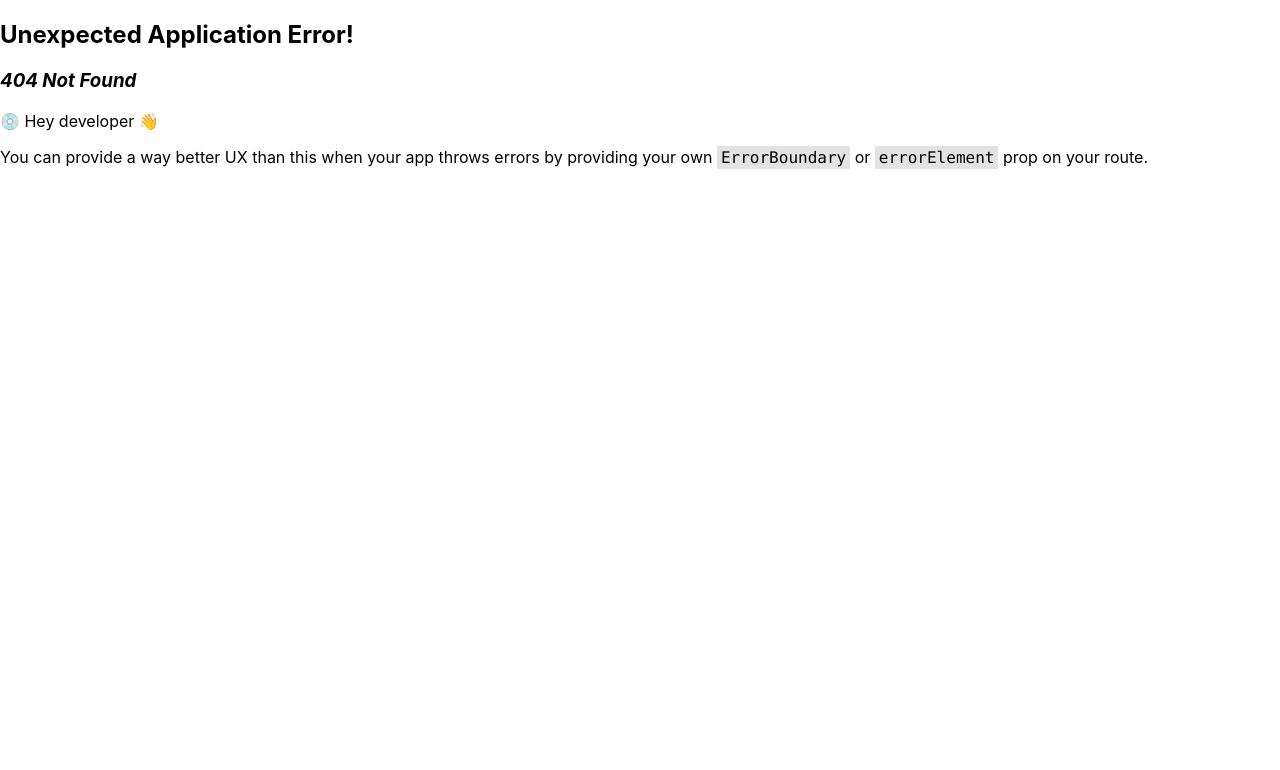
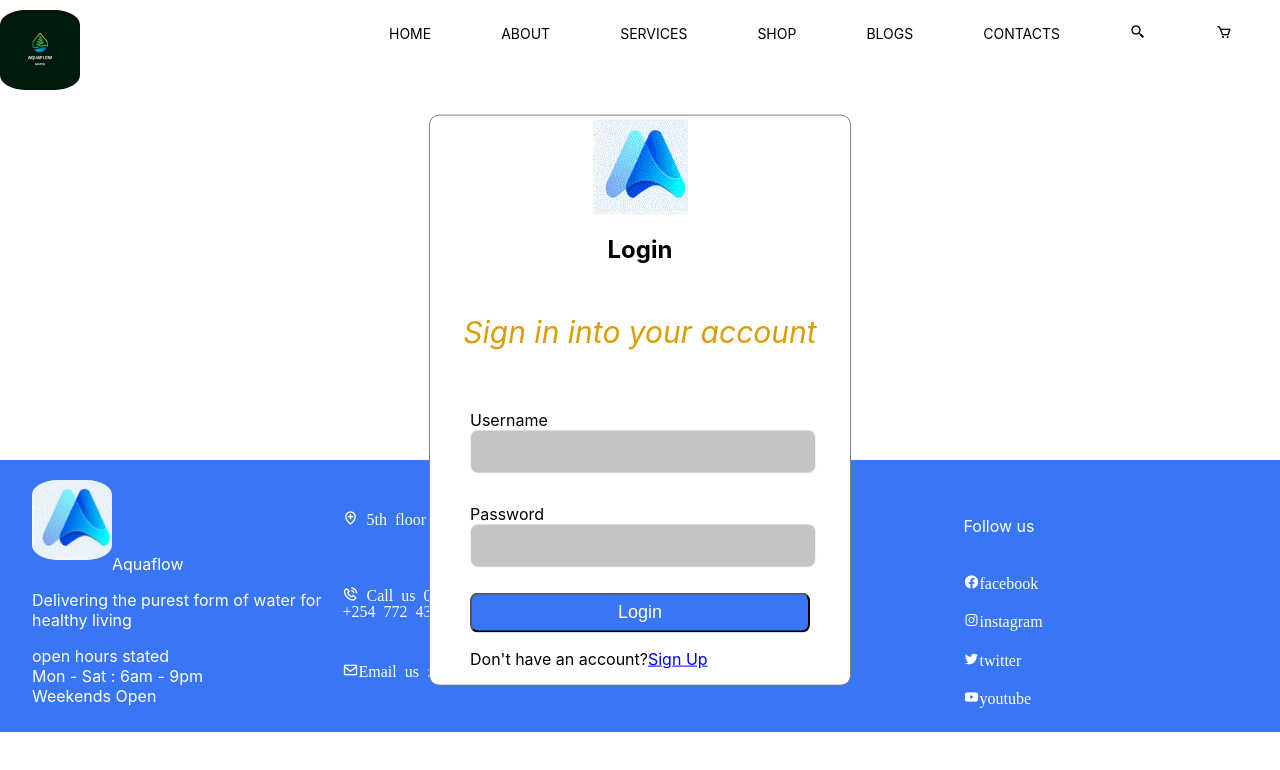
Before and after one commit to jaysonalfie/Aquaflow-Project, a React (Create React App) app: page /login in a window 1280 px wide. Before the commit this address had no page. Shown: the top 770 px of the page. Built offline with nearby package versions, Linux system fonts and the light colour scheme.

Commit message:
created login form

```diff
--- a/src/App.js
+++ b/src/App.js
@@ -4,6 +4,8 @@ import HomePage from "./pages/HomePage";
 import MainLayout from "./layouts/MainLayout";
 import AboutPage from "./pages/AboutPage";
 import ShopsPage from "./pages/ShopsPage";
+import LoginPage from "./pages/LoginPage";
+import SignupPage from "./pages/SignupPage";
 
 //creating react router for the elements in the application
 const router = createBrowserRouter(
@@ -13,6 +15,8 @@ const router = createBrowserRouter(
     <Route index element={<HomePage/>}/>
     <Route path="/about" element={<AboutPage/>}/>
     <Route path="/shop" element={<ShopsPage/>}/>
+    <Route path="/login" element={<LoginPage/>}/>
+    <Route path="/signup" element={<SignupPage/>}/>
   </Route>
 )
 )
--- a/src/components/Shop.js
+++ b/src/components/Shop.js
@@ -105,9 +105,22 @@ const Shop = (props) => {
               productInfo="20 litre bottle"
              />
           </div>
-        </div>
+          <div className='squares'>
+         <div>
+            <canvas className='square1'></canvas>
+         </div>
+         <div>
+            <canvas className='square1'></canvas>
+         </div>
+         <div>
+            <canvas className='square1'></canvas>
          </div>
        </div>
+        </div>
+
+         </div>
+       </div>
+
 
 
     </div>
--- a/src/components/about/style2.css
+++ b/src/components/about/style2.css
@@ -1,15 +1,14 @@
 /* hero css */
-.hero-wrapper{
+.hero-wrapper {
   display: grid;
   grid-template-columns: 1fr 1fr;
 }
 
-
-.water_section img{
-    height:600px;
+.water_section img {
+  height: 600px;
   width: 638px;
 }
-.water_section{
+.water_section {
   height: 630px;
   width: 645px;
 }
@@ -20,7 +19,7 @@
   font-style: italic;
 }
 
-  .water_sectiondet{
+.water_sectiondet {
   margin-top: 55px;
   width: 70%;
   margin-left: 45px;
@@ -31,11 +30,11 @@
   line-height: 1;
   margin-bottom: 45px;
 }
-  .details1{
+.details1 {
   font-size: 18px;
   font-weight: 60px;
 }
-.btn6{
+.btn6 {
   background-color: #3876f5;
   color: #38eaff;
   margin-right: 25px;
@@ -45,11 +44,11 @@
 }
 
 /* hero2 */
-.hero2_wrapper{
+.hero2_wrapper {
   margin-top: 125px;
   padding: 10px;
 }
-.trust-columns{
+.trust-columns {
   margin-top: 35px;
   display: flex;
   flex-direction: row;
@@ -59,33 +58,33 @@
   padding: 7px;
   border-radius: 8px;
 }
-.heading2{
+.heading2 {
   text-align: center;
 }
-.trust-columns img{
+.trust-columns img {
   width: 80%;
   border-radius: 8px;
 }
-.waterlevel{
+.waterlevel {
   height: 210px;
   width: 210px;
 }
 
 /* hero3 */
-.hero3-wrapper{
+.hero3-wrapper {
   margin-top: 125px;
   padding: 15px;
 }
-.team_columns{
+.team_columns {
   display: flex;
   flex-direction: row;
   gap: 1em;
 }
-.team_columns img{
+.team_columns img {
   border-radius: 10px;
 }
 /* HeroBottom */
-.heroBottom_wrapper{
+.heroBottom_wrapper {
   display: grid;
   grid-template-columns: 1fr 1fr;
   height: 525px;
@@ -94,59 +93,57 @@ width: 210px;
   margin-top: 65px;
   margin-left: 75px;
 }
-.right img{
+.right img {
   height: 80%;
 }
-.leftSide{
+.leftSide {
   display: flex;
   flex-direction: column;
 }
-.details{
+.details {
   font-size: 20px;
   font-weight: 7px;
 }
 
 /* shop page
 shop card */
-.Card_wrapper{
+.Card_wrapper {
   border: 2px solid;
-  border-width:40%;
+  border-width: 40%;
   border-radius: 8px;
   border-color: gray;
   width: 320px;
   height: 580px;
-  ;
 }
-.shoplogo{
+.shoplogo {
   border-radius: 50%;
-  width:60px;
+  width: 60px;
   height: 60px;
 }
-.shophead{
+.shophead {
   display: flex;
   flex-direction: row;
 }
-.shop_span{
+.shop_span {
   display: grid;
   grid-template-columns: 1fr 1fr;
   gap: 1em;
 }
-.shopproduct{
+.shopproduct {
   margin-top: 45px;
   padding: 10px;
-
 }
-.shopproduct img{
+.shopproduct img {
   display: block;
   width: 238px;
   height: 295px;
 }
-.productspan{
+.productspan {
   padding: 0 20px 20px 20px;
   margin-left: 49px;
 }
 
-.btn7{
+.btn7 {
   background-color: #3876f5;
   color: #38eaff;
   margin-left: 39px;
@@ -155,18 +152,18 @@ margin-left: 49px;
   font-size: 15px;
 }
 
-.cardsColumn{
+.cardsColumn {
   display: flex;
   flex-direction: row;
   justify-content: space-between;
   margin-bottom: 75px;
   margin-top: 85px;
 }
-.menu_products{
+.menu_products {
   display: grid;
   grid-template-columns: 15em auto;
 }
-.right-bar{
+.right-bar {
   display: flex;
   flex-direction: column;
   gap: 0.3rem;
@@ -174,15 +171,15 @@ margin-left: 49px;
   margin: 0.4rem;
   margin-top: 2rem;
 }
-.menu{
+.menu {
   display: flex;
   flex-direction: row;
   justify-content: space-evenly;
   border: solid gray 1px;
-  border-radius: .3rem;
+  border-radius: 0.3rem;
 }
 /* sidebar */
-.filtersidebar{
+.filtersidebar {
   position: sticky;
   left: 0;
   border: solid grey 1px;
@@ -193,69 +190,147 @@ margin-left: 49px;
   padding: 0.4rem;
   margin-right: 1.4rem;
   margin-top: 2.4rem;
-
 }
-.shop img{
+.shop img {
   border-radius: 50%;
-  width:60px;
+  width: 60px;
   height: 60px;
 }
-.pdet{
-  color:#3876f5;
+.pdet {
+  color: #3876f5;
 }
-.btn9{
+.btn9 {
   margin-left: 39px;
   padding: 15px 30px;
   background-color: white;
   border-color: #3876f5;
-  border-radius:0.3rem;
-  color:#3876f5;
+  border-radius: 0.3rem;
+  color: #3876f5;
 }
-.shop{
+.shop {
   display: flex;
   flex-direction: row;
   gap: 0.3rem;
   border: solid gray 1px;
   border-radius: 0.3rem;
-  background: #E0EDEF;
+  background: #e0edef;
 }
-.filtercardwrapper{
+.filtercardwrapper {
   position: sticky;
   left: 0;
   display: flex;
   flex-direction: column;
-  gap:0.4rem;
+  gap: 0.4rem;
   border: solid grey 1px;
   border-radius: 1.3rem;
   margin-top: 45px;
   padding: 0.4rem;
 }
-.rectangle{
+.rectangle {
   width: 190px;
-  height:10px;
+  height: 10px;
   border: solid black 1px;
   border-radius: 5px;
-  background: #4E75C7;
-  color: #4E75C7;
+  background: #4e75c7;
+  color: #4e75c7;
 }
 /* tagfilter */
-.tags_wrapper{
+.tags_wrapper {
   border: solid gray 1px;
   padding: 0.4rem;
   margin-top: 45px;
   border-radius: 1.3rem;
-
 }
-.tags{
+.tags {
   display: grid;
   grid-template-columns: 1fr 1fr;
   gap: 1em;
-  padding:px;
+  padding: px;
 }
-.tag1{
+.tag1 {
   padding: 12px 25px;
   border: solid gray 1px;
   border-radius: 0.3rem;
   padding-right: 2px;
-  background:#E0EDEF ;
+  background: #e0edef;
 }
+.squares {
+  display: flex;
+  flex-direction: row;
+  justify-content: space-evenly;
+}
+.square1 {
+  width: 80px;
+  height: 80px;
+  border: solid 1px gray;
+  border-radius: 25px;
+}
+
+/* loginform */
+.form_wrapper {
+  position: absolute;
+  top: 50%;
+  left: 50%;
+  transform: translate(-50%, -50%);
+  width: 420px;
+  background: white;
+  border-radius: 10px;
+  border: 1px solid gray;
+}
+.logo3 {
+  padding-top: 4px;
+  height: 95px;
+  width: 95px;
+  border-radius: 2px;
+}
+.form-header {
+  display: flex;
+  flex-direction: column;
+  align-items: center;
+  justify-content: center;
+}
+.form-header h2 {
+  text-align: center;
+}
+.form_wrapper .form {
+  padding: 0 40px;
+  box-sizing: border-box;
+
+}
+
+.form .text {
+  position: relative;
+  margin: 30px 0;
+}
+.form label {
+  display: flex;
+  flex-direction: column;
+  gap:auto  ;
+}
+
+input {
+  width: 100%;
+  height:40px;
+  border: 1px solid;
+  background: #C4C4C4;
+  border-radius: 8px;
+  font-size: 14px;
+  color: #e9f4fb;
+
+}
+.buttondiv{
+  margin-top: 25px;
+}
+.btn10{
+  width: 100%;
+  height: 40px;
+  border-radius: 8px;
+  background: #3876F5;
+  color: white;
+  font-size: 18px;
+
+}
+.signdet{
+  display: flex;
+  flex-direction: column;
+}
--- /dev/null
+++ b/src/components/login/Login.js
@@ -0,0 +1,47 @@
+import React from "react";
+import logo from "../../images/logo2.GIF";
+import '../about/style2.css'
+import { NavLink } from "react-router-dom";
+
+const Login = () => {
+  return (
+    <div className="form_wrapper">
+      <div className="form-header">
+        <img src={logo}  className="logo3"/>
+        <h2>Login</h2>
+        <p className="header">Sign in into your account</p>
+      </div>
+      <div className="form">
+        <form action="submit">
+          <div className="text">
+            <label>
+              Username
+              <span>
+                <input type="text" name="username" />
+              </span>
+            </label>
+          </div>
+          <div>
+            <label>
+              Password
+              <span>
+                <input type="text" name="password" />
+              </span>
+            </label>
+          </div>
+          <div className="buttondiv">
+          <button type="submit" className="btn10">Login</button>
+          </div>
+          <div className="signdet">
+            <p>Don't have an account?<span>
+            <NavLink to='/signup'>Sign Up</NavLink>
+            </span></p
+            >
+          </div>
+        </form>
+      </div>
+    </div>
+  );
+};
+
+export default Login;
--- /dev/null
+++ b/src/pages/LoginPage.js
@@ -0,0 +1,13 @@
+import React from 'react'
+import Login from '../components/login/Login'
+
+
+const LoginPage = () => {
+  return (
+    <div>
+      <Login/>
+    </div>
+  )
+}
+
+export default LoginPage
--- /dev/null
+++ b/src/pages/SignupPage.js
@@ -0,0 +1,9 @@
+import React from 'react'
+
+const SignupPage = () => {
+  return (
+    <div>SignupPage</div>
+  )
+}
+
+export default SignupPage
```
Lines whose indentation alone changed are shown as unchanged.
